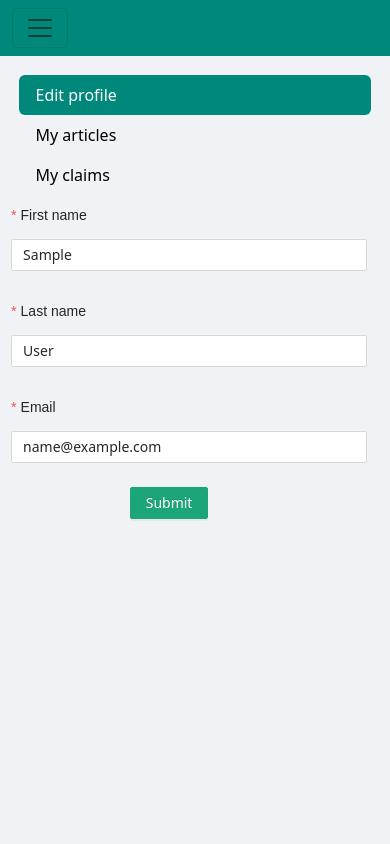
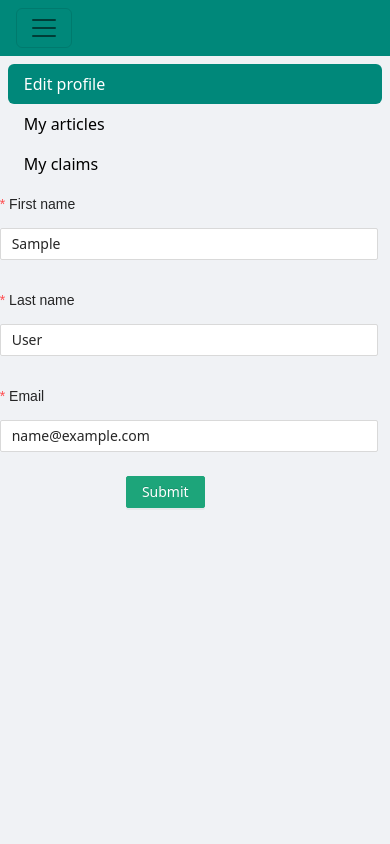
Before and after one commit to aic-factcheck/fact_checking_fe, a React (Create React App) app: page /profile in a window 390 px wide. Shown: the top 844 px of the page. Built offline with nearby package versions, Linux system fonts and the light colour scheme; no server answers; sample sign-in values are in the browser's storage.

Commit message:
optimize content width with media queries for smartphones and pcs

```diff
--- a/src/components/ProfileSidebar/index.js
+++ b/src/components/ProfileSidebar/index.js
@@ -14,10 +14,10 @@ export default function ProfileSidebar() {
     <Content
       className="site-layout"
       style={{
-        padding: '1%', borderRadius: '10px', minHeight: '100vh', marginTop: '2%', margin: '4%',
+        padding: '0%', borderRadius: '10px', minHeight: '100vh', marginTop: '2%', margin: '2%',
       }}
     >
-      <Tab.Container id="left-tabs-example" defaultActiveKey="1st">
+      <Tab.Container id="left-tabs-example" defaultActiveKey="1st" style={{ paddingLeft: '0' }}>
         <Row>
           <Col sm={3}>
             <Nav variant="pills" className="flex-column">
--- a/src/index.css
+++ b/src/index.css
@@ -78,3 +78,22 @@ a.claims:hover {
   text-decoration: underline!important;
   text-decoration-color: white;
 }
+
+@media all and (orientation:landscape) {
+  .content {
+    margin-right: 12%;
+    margin-left: 12%;
+  }
+
+}
+
+@media all and (orientation:portrait) {
+  .content {
+    margin-right: 0%;
+    margin-left: 0%;
+  }
+
+  .menuContainer{
+    margin-left: 1%!important;
+  }
+}
--- a/src/layouts/claims/index.js
+++ b/src/layouts/claims/index.js
@@ -28,10 +28,10 @@ export default function Home() {
   }, [auth, navigate]);
 
   return (
-    <Content className="site-layout" style={{ padding: '25px 25px', marginTop: 20 }}>
+    <Content className="content" style={{ padding: '25px 25px', marginTop: 20 }}>
       <List
         style={{
-          padding: '0% 6% 6% 6%',
+          padding: '0% 1% 1% 1%',
         }}
       >
         <MyTitle headline="List of claims" fontcolor="#00887A" />
--- a/src/layouts/header/index.js
+++ b/src/layouts/header/index.js
@@ -19,7 +19,7 @@ export default function CustomHeader() {
 
   const navItems = (auth)
     ? (
-      <Container>
+      <Container className="menuContainer">
         <Navbar.Toggle aria-controls="responsive-navbar-nav" />
         <Navbar.Collapse id="responsive-navbar-nav">
           <Nav className="me-auto" activeKey={location.pathname}>
@@ -40,7 +40,7 @@ export default function CustomHeader() {
         </Navbar.Collapse>
       </Container>
     ) : (
-      <Container>
+      <Container className="menuContainer">
         <Navbar.Toggle aria-controls="responsive-navbar-nav" />
         <Navbar.Collapse id="responsive-navbar-nav">
           <Nav className="me-auto" activeKey={location.pathname}>
--- a/src/layouts/home/index.js
+++ b/src/layouts/home/index.js
@@ -31,7 +31,7 @@ export default function AllArticles() {
     <Content className="site-layout" style={{ padding: '25px 25px', marginTop: 20 }}>
       <List
         style={{
-          padding: '0% 6% 6% 6%',
+          padding: '0% 1% 1% 1%',
         }}
       >
         <MyTitle headline="List of articles" fontcolor="#00887A" />
```
